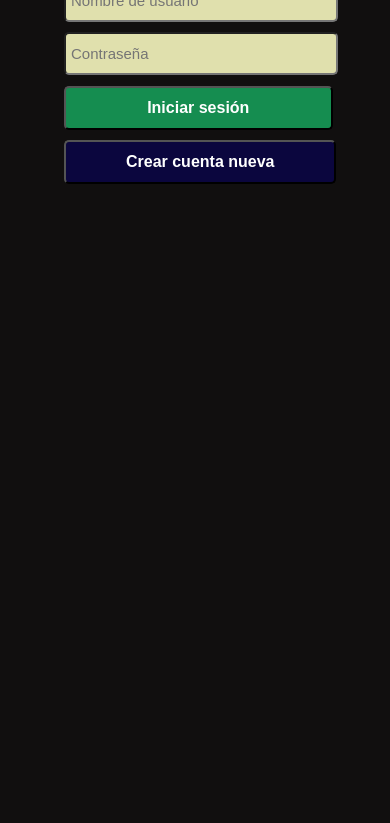
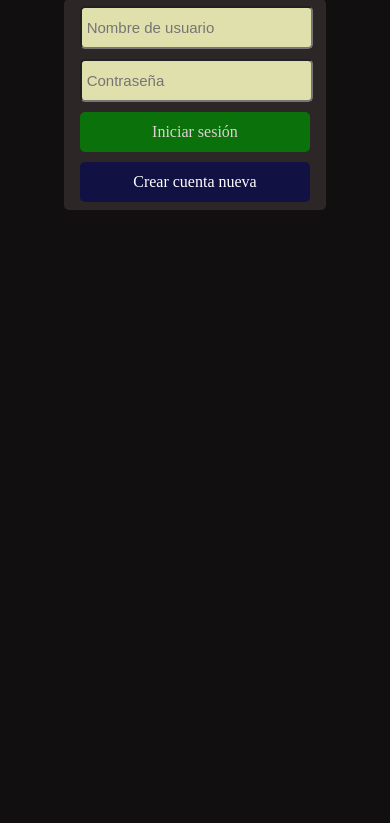
Before and after one commit to accentture/effective-vocabulary-pro, a Django app: page / in a window 390 px wide. Shown: the part 245-1068 px from the top of the page. Before the commit the page ends 429 px from the top, so only its background shows below. Run offline with Django 3.2, Linux system fonts and the light colour scheme; a user stored in the database is signed in; some libraries are stand-ins or nearby versions.

Commit message:
fixing details

```diff
--- a/mainapp/static/css/responsive.css
+++ b/mainapp/static/css/responsive.css
@@ -27,7 +27,9 @@
   nav.container-menu ul {
     display: grid;
     grid-template-columns: 1fr;
-    grid-template-rows: repeat(3, 1fr);
+    grid-template-rows: repeat(2, 1fr);
+    padding-top: 10px;
+    padding-bottom: 10px;
   }
   nav.container-menu ul li {
     margin: 0 auto;
--- a/mainapp/static/css/styles.css
+++ b/mainapp/static/css/styles.css
@@ -51,8 +51,9 @@ div.user-control {
   height: 76px;
   display: grid;
   grid-template-rows: 1fr 1fr;
+  border: 2px solid red;
 }
-div.user-control:hover > ul {
+div.user-control:active > ul {
   opacity: 1;
 }
 div.user-control img {
@@ -62,7 +63,7 @@ div.user-control img {
 
 div.user-control ul {
   width: 110px;
-  opacity: 0;
+  visibility: hidden;
   transition: 300ms;
   position: relative;
   left: -30px;
--- /dev/null
+++ b/mainapp/static/js/app-user.js
@@ -0,0 +1,13 @@
+export default function login(){
+    const loginButton = document.querySelector('.button-start-sesion')
+
+    if(loginButton){
+        console.log(loginButton)
+        loginButton.addEventListener('click', function(){
+
+            const formLogin = document.querySelector('.form-login')
+            formLogin.submit()
+        })
+    }
+    return
+}
--- /dev/null
+++ b/mainapp/static/js/mainapp.js
@@ -0,0 +1,23 @@
+import login from './app-user.js'
+
+function controlLogout(){
+    const imageControl = document.querySelector('.image-control')
+    const boxUserControl = document.querySelector('.user-control')
+    const boxLogout = document.querySelector('.box-logout')
+
+    boxUserControl.onmouseout = () => boxLogout.style.visibility = 'hidden'
+
+    imageControl.onclick = () => {
+        boxLogout.style.visibility = 'visible'
+
+        boxLogout.onmouseout = () => boxLogout.style.visibility = 'hidden'
+        boxLogout.onmouseover  = () => boxLogout.style.visibility = 'visible'
+
+    }
+}
+
+window.onload = () => {
+    login()
+    controlLogout()
+
+}
--- a/mainapp/templates/layouts/layout.html
+++ b/mainapp/templates/layouts/layout.html
@@ -10,6 +10,10 @@
     <link rel="stylesheet" href="{% static 'css/styles_user.css'%}">
     <link rel="stylesheet" href="{% static 'css/styles-app-tables.css' %}">
     <link rel="stylesheet" href="{% static 'css/responsive.css' %}">
+
+    <!-- javascript -->
+    <script type="module" src="{% static 'js/mainapp.js' %}"></script>
+    <!-- <script src="{% static 'js/user-main.js' %}"></script> -->
 </head>
 <body>
     <header>
@@ -30,9 +34,9 @@
 
         {% if user.email %}
             <div class="user-control">
-                <img src="{% static 'img/user2.png' %}" alt="">
+                <img class="image-control" src="{% static 'img/user2.png' %}" alt="">
 
-                <ul>
+                <ul class="box-logout">
                     <li class="logout"><a href="{% url 'user_app:logout' %}">Cerrar sesión</a></li>
                 </ul>
 
@@ -51,6 +55,7 @@
             </div>
 
         </div>
+
     </section>
 </body>
 </html>
--- a/user/static/css/styles_user.css
+++ b/user/static/css/styles_user.css
@@ -1,7 +1,11 @@
 .mask {
-  width: 45%;
+  width: 36%;
   margin: 0 auto;
   margin-top: 20px;
+  padding-top: 2%;
+  padding-bottom: 2%;
+  background-color: rgb(44, 38, 38);
+  border-radius: 5px;
 }
 /* =========================================================== form of register */
 .form-register {
@@ -9,11 +13,11 @@
   margin: 0 auto;
 }
 .form-register input {
-  width: 100%;
+  width: 97%;
   height: 33px;
   padding: 3px;
   border-radius: 5px;
-  margin-bottom: 10px;
+  margin: 0 auto;
   border-radius: 4px;
   font-size: 15px;
   background-color: #e0e0ad;
@@ -28,12 +32,17 @@
 .form-login {
   width: 100%;
 }
+div.field,
+.button-register {
+  width: 88%;
+  margin: 0 auto;
+  margin-bottom: 10px;
+}
 .form-login input {
-  width: 100%;
+  width: 96.5%;
   height: 33px;
   padding: 3px;
   border-radius: 5px;
-  margin-bottom: 10px;
   padding-left: 5px;
   font-size: 15px;
   background-color: #e0e0ad;
@@ -42,49 +51,50 @@
 .button-register {
   text-align: center;
   border-radius: 5px;
+  width: 88%;
+  margin: 0 auto;
+  height: 40px;
+  line-height: 40px;
+  border-radius: 5px;
+  background-color: #121144;
+  font-size: 16px;
 }
-.button-register button {
-  width: 102.5%;
-  margin: 0 auto;
-  height: 44px;
-  border-radius: 5px;
-  background-color: #0b063e;
-  font-size: 16px;
-  cursor: pointer;
-  font-weight: bold;
+.button-register:hover {
+  background-color: #131177;
 }
-.button-register button:hover {
-  background-color: #100a52;
-}
-.button-register button a {
-  display: block;
+.button-register a {
   color: white;
   text-decoration: none;
+  display: block;
 }
 
 /* =========================================================== form of login and register */
 div.box-button-submit {
+  width: 88%;
+  margin: 0 auto;
   border-radius: 5px;
+  background-color: rgb(11, 114, 11);
+  height: 40px;
+  line-height: 40px;
+  text-align: center;
+  margin-bottom: 10px;
+  cursor: pointer;
 }
-.form div.box-button-submit button {
-  width: 102.5%;
-  height: 44px;
-  margin-top: 1px;
-  font-size: 16px;
-  background-color: #158d50;
-  color: white;
-  font-weight: bold;
-  cursor: pointer;
-  border-radius: 5px;
-  margin-bottom: 10px;
+div.box-button-submit:hover {
+  background-color: rgb(11, 170, 11);
 }
-.form input[type="submit"]:hover {
-  background-color: #1baa63;
-  border-radius: 5px;
-}
+
 strong.error {
   color: #d86b6b;
   text-align: center;
+}
+.alert-warning {
+  background-color: red;
+  width: 84%;
+  margin: 0 auto;
+  margin-bottom: 10px;
+  padding: 8px;
+  border-radius: 5px;
 }
 /* responsive */
 @media (max-width: 960px) {
@@ -92,18 +102,21 @@ strong.error {
   .mask {
     width: 70%;
   }
-}
-@media (max-width: 820px) {
-  /* ========================================================= user */
-  .form input[type="submit"],
-  .button-register button {
-    width: 103%;
+  .form-login input,
+  .form-register input {
+    width: 98%;
   }
 }
-@media (max-width: 517px) {
-  /* ========================================================= user */
-  .form input[type="submit"],
-  .button-register button {
-    width: 104%;
+@media (max-width: 754px) {
+  .form-login input,
+  .form-register input {
+    width: 97%;
   }
 }
+@media (max-width: 468px) {
+  /* ========================================================= user */
+  .form-login input,
+  .form-register input {
+    width: 96%;
+  }
+}
--- a/user/templates/log_in.html
+++ b/user/templates/log_in.html
@@ -6,28 +6,40 @@
 
 
 
+
     <div class="mask">
+        {% if messages %}
+
+            <!-- using for loop because can exists many messages -->
+            {% for message in messages %}
+                <div class="alert alert-warning">
+                    {{message}}
+                </div>
+            {% endfor %}
+        {% endif %}
+
         <form class="form form-login" action="{% url 'user_app:log_in' %}" method="POST">
 
             {% csrf_token %}
 
-            <div>
+            <div class="field">
                 <label for="username"></label>
                 <input type="text" name="username" placeholder="Nombre de usuario">
             </div>
 
-            <div>
+            <div class="field">
                 <label for="password"></label>
                 <input type="password" name="password" placeholder="Contraseña">
             </div>
 
-            <div class="box-button-submit">
-                <button type="submit" >Iniciar sesión</button>
+            <div class="box-button-submit button-start-sesion">
+                Iniciar sesión
+                <!-- <button type="submit" ></button></button> -->
             </div>
         </form>
 
         <div class="button-register">
-            <button><a href="{% url 'user_app:register' %}">Crear cuenta nueva</a></button>
+            <a href="{% url 'user_app:register' %}">Crear cuenta nueva</a>
         </div>
     </div>
 
--- a/user/views.py
+++ b/user/views.py
@@ -1,7 +1,4 @@
 from django.shortcuts import render, redirect
-
-#forms
-from user.forms import UserForm, UserProfileForm
 
 # importing View
 from django.views.generic import View, TemplateView, ListView, CreateView
@@ -15,6 +12,9 @@ from django.contrib.auth import authenticate, login, logout
 from django.contrib import messages
 
 from django.urls import reverse_lazy
+
+#forms
+from user.forms import UserForm, UserProfileForm
 
 def register(request) :
     user_form = UserForm()
@@ -57,9 +57,11 @@ class LoginView(View):
             user = authenticate(request, username = username, password = password)
 
             if user :
-                messages.success(request, 'Bienvenido')
                 login(request, user)
                 return redirect('user_app:user')
+
+            messages.warning(request, 'No te has podido identificar correctamente')
+            return redirect('user_app:log_in')
 
 
 def user_logout(request):
```
Also changed, not shown: user/templates/register.html (+8 -4 lines), db.sqlite3, 1 other file.
